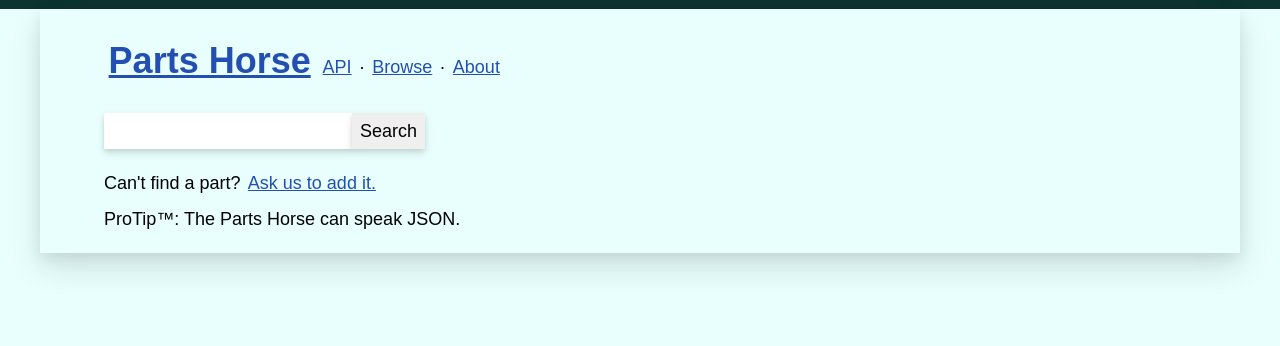
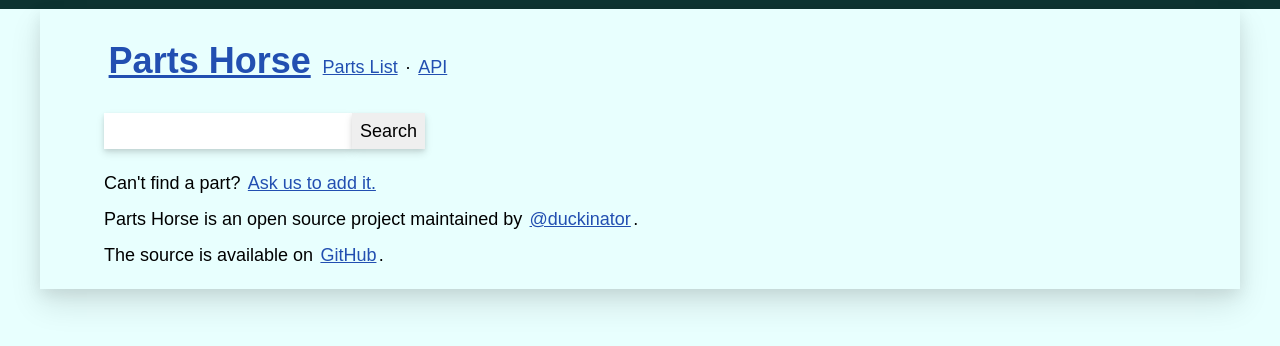
Before and after one commit to duckinator/parts.horse, a Python web app: template templates/home.html in a window 1280 px wide. Shown: the top 346 px of the page. Run offline with Jinja, Linux system fonts and the light colour scheme; the template is opened without the code that fills it, so the values that code supplies are empty.

Commit message:
Remove /about; clean up various things.

```diff
--- a/templates/base.html
+++ b/templates/base.html
@@ -10,8 +10,8 @@
     <main>
       <header>
         <h1><a href="/">Parts Horse</a></h1>
-        <a href="/api">API</a>&nbsp;&middot;&nbsp;<a href="/parts">Browse</a><!--
-        -->&nbsp;&middot;&nbsp;<a href="/about">About</a>
+        <a href="/parts">Parts List</a><!--
+        -->&nbsp;&middot;&nbsp;<a href="/api">API</a>
         <form class="search" action="/search" method="get">
           <input aria-label="Query" type="text" id="q" name="q" value="{{ page.query }}"><!--
           --><input type="submit" value="Search">
--- a/templates/home.html
+++ b/templates/home.html
@@ -4,6 +4,9 @@
 
 <p>Can't find a part? <a href="https://github.com/duckinator/parts.horse/issues/new?title=[PART+REQUEST]+&body=Could+you+please+add+information+for+_____?">Ask us to add it.</a></p>
 
-<p>ProTip™: The Parts Horse can speak JSON.</p>
+<p>Parts Horse is an open source project maintained by <a href="https://github.com/duckinator">@duckinator</a>.</p>
+<p>The source is available on <a href="https://github.com/duckinator/parts.horse">GitHub</a>.</p>
+
+<!--<p>Much of the part data is derived from the <a href="https://github.com/KiCad/kicad-symbols">KiCad symbol libraries</a>, with the rest gathered from official datasheets.</p>-->
 
 {%- endblock %}
```
Also changed, not shown: templates/about.html (deleted, +0 -14 lines), web/__init__.py (+3 -4 lines), web/about.py (deleted, +0 -7 lines).
